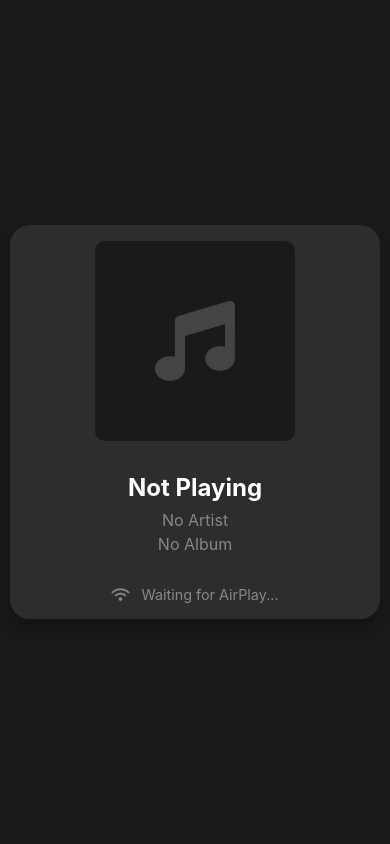
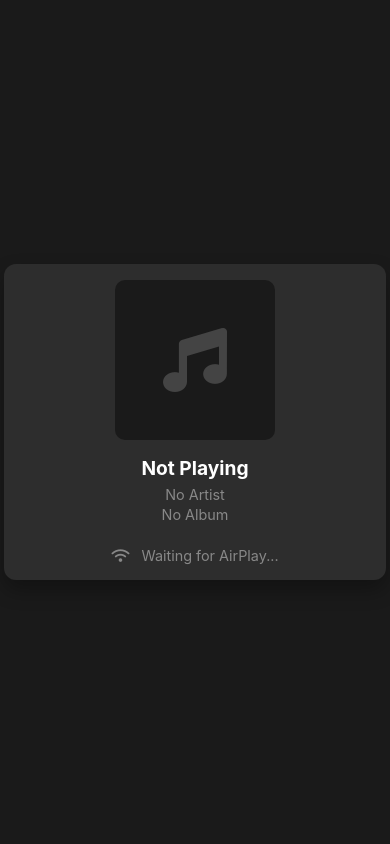
Before and after one commit to ingridpierre/pi-airplay, a Flask app: page / in a window 390 px wide. Run offline with Flask 3, Linux system fonts and the light colour scheme; some libraries are stand-ins or nearby versions.

Commit message:
Agent query: I've optimized the layout for an 800x480 display. Can you verify if the interface fits well on this resolution with proper spacing and readable text?
Optimize CSS for 800x480 display resolution.

Screenshot: https://storage.googleapis.com/screenshot-production-us-central1/233a758c-6d74-4c58-9166-912668a2c346/0e28f727-d2cf-4d45-931d-b6e96b8e081b.jpg

```diff
--- a/static/css/style.css
+++ b/static/css/style.css
@@ -12,22 +12,24 @@ body {
     justify-content: center;
     align-items: center;
     min-height: 100vh;
+    max-width: 800px;
+    margin: 0 auto;
 }
 
 .player-container {
     background: #2d2d2d;
-    border-radius: 20px;
-    padding: 2rem;
-    width: 90%;
-    max-width: 400px;
+    border-radius: 15px;
+    padding: 1.5rem;
+    width: 95%;
+    max-width: 780px;
     text-align: center;
     box-shadow: 0 10px 20px rgba(0,0,0,0.3);
 }
 
 .album-art {
-    width: 250px;
-    height: 250px;
-    margin: 0 auto 2rem;
+    width: 200px;
+    height: 200px;
+    margin: 0 auto 1.5rem;
     background: #1a1a1a;
     border-radius: 10px;
     display: flex;
@@ -36,23 +38,24 @@ body {
 }
 
 .default-album-art {
-    font-size: 5rem;
+    font-size: 4rem;
     color: #444;
 }
 
 .track-info {
-    margin-bottom: 2rem;
+    margin-bottom: 1.5rem;
 }
 
 .track-info h2 {
-    font-size: 1.5rem;
-    margin-bottom: 0.5rem;
+    font-size: 1.3rem;
+    margin-bottom: 0.4rem;
     color: #fff;
 }
 
 .track-info p {
     color: #888;
-    margin-bottom: 0.25rem;
+    margin-bottom: 0.2rem;
+    font-size: 1rem;
 }
 
 .playback-status {
@@ -64,14 +67,25 @@ body {
     margin-right: 0.5rem;
 }
 
-@media (max-width: 480px) {
+/* Optimized for 800x480 display */
+@media (max-width: 800px) {
     .player-container {
-        width: 95%;
+        width: 98%;
         padding: 1rem;
+        border-radius: 12px;
     }
 
     .album-art {
-        width: 200px;
-        height: 200px;
+        width: 160px;
+        height: 160px;
+        margin-bottom: 1rem;
+    }
+
+    .track-info h2 {
+        font-size: 1.2rem;
+    }
+
+    .track-info p {
+        font-size: 0.9rem;
     }
 }
```
